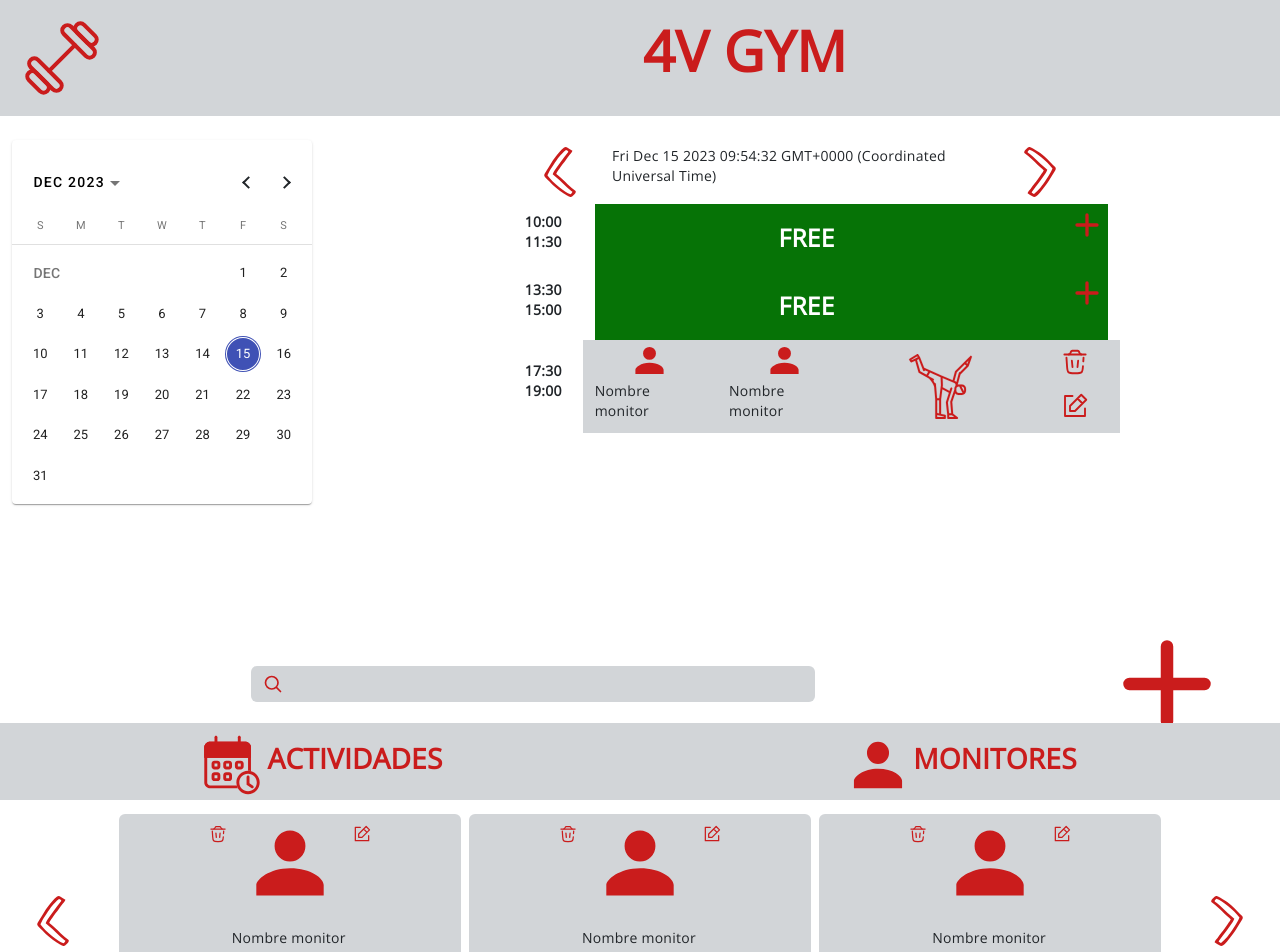
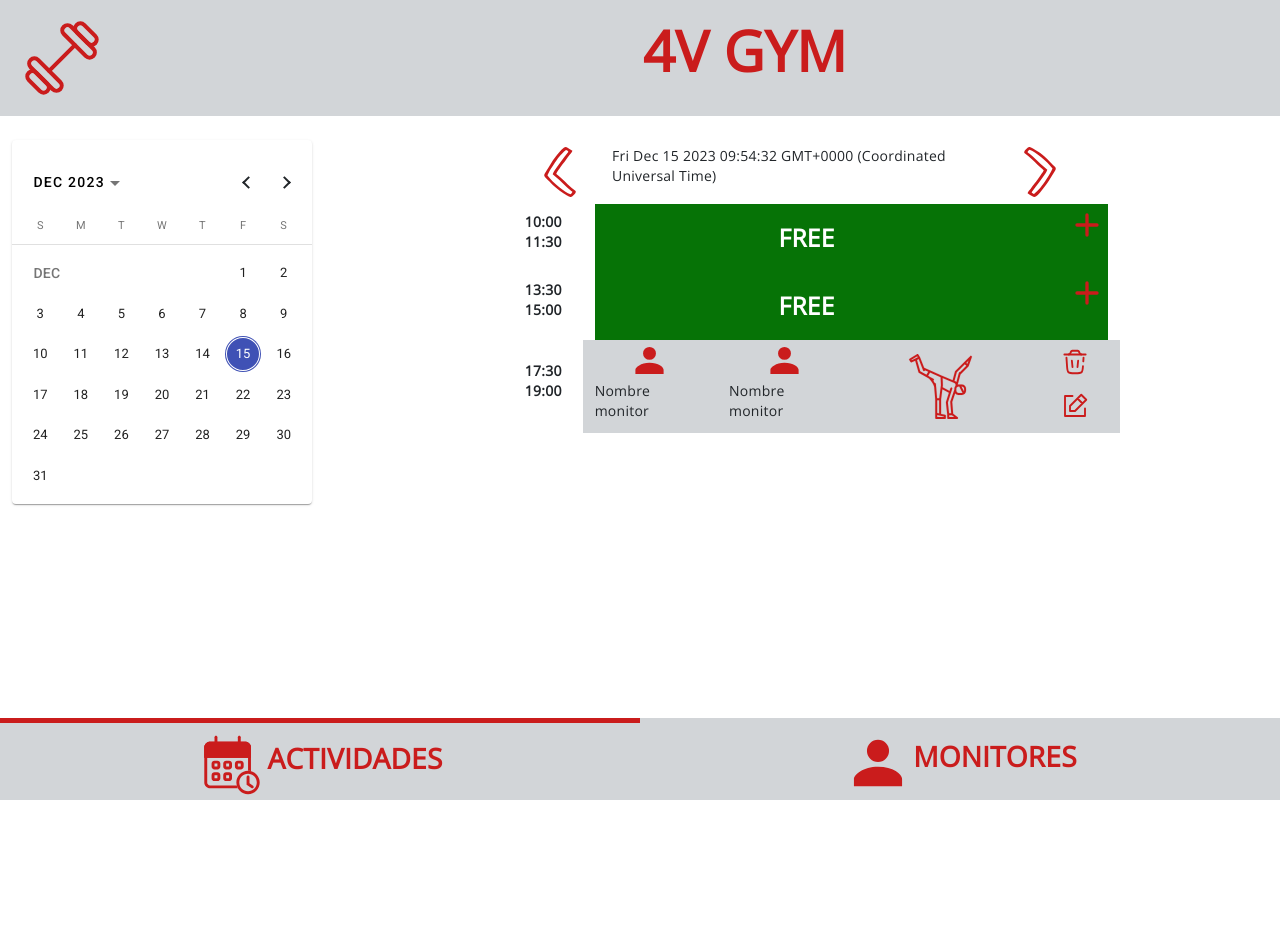
Before and after one commit to xportas/4v-gym-app, an Angular app in the folder 4v-gym-app/: page / in a window 1280 px wide. Shown: the top 952 px of the page. Built offline with nearby package versions, Linux system fonts and the light colour scheme; a web font is replaced by a local one.

Commit message:
feat(update) finished navbar bottom with navigation

```diff
--- a/4v-gym-app/src/app/app.component.html
+++ b/4v-gym-app/src/app/app.component.html
@@ -1,6 +1,7 @@
 <app-navbartop></app-navbartop>
 
-<app-schedule></app-schedule>
-<app-carousel></app-carousel>
+<app-schedule *ngIf="!showing_carousel"></app-schedule>
+<app-carousel *ngIf="showing_carousel"></app-carousel>
 
-<app-navbarbottom></app-navbarbottom>
+<!-- Primero bindeamos al hijo [], después el hijo devuelve nuevo valor al padre() -->
+<app-navbarbottom [showing_carousel]="showing_carousel" (carouselChanged)="onCarouselChanged($event)"></app-navbarbottom>
--- a/4v-gym-app/src/app/app.component.ts
+++ b/4v-gym-app/src/app/app.component.ts
@@ -18,6 +18,9 @@ export class AppComponent {
 
   showing_carousel: Boolean = false;
 
-
+  // Método del componente hijo que envía el nuevo valor al componente padre
+  onCarouselChanged(value: Boolean) {
+    this.showing_carousel = value;
+  }
 
 }
--- a/4v-gym-app/src/app/carousel/carousel.component.ts
+++ b/4v-gym-app/src/app/carousel/carousel.component.ts
@@ -1,5 +1,6 @@
 import { Component } from '@angular/core';
 import { ModalinstructorComponent } from '../modalinstructor/modalinstructor.component';
+import { InstructorService } from '../services/instructor.service';
 
 
 @Component({
--- a/4v-gym-app/src/app/dailyboard/dailyboard.component.html
+++ b/4v-gym-app/src/app/dailyboard/dailyboard.component.html
@@ -7,7 +7,7 @@
             <div class="row">
                 <div class="col-10 d-flex align-items-center justify-content-center pt-4"><span>FREE</span></div>
                 <div class="col-2 d-flex align-items-start justify-content-end">
-                    <button class="btn p-0">
+                    <button class="btn p-0" data-bs-toggle="modal" data-bs-target="#modal-add-activity">
                         <img src="../../assets/plus.svg">
                     </button>
                 </div>
@@ -23,7 +23,7 @@
             <div class="row">
                 <div class="col-10 d-flex align-items-center justify-content-center pt-4"><span>FREE</span></div>
                 <div class="col-2 d-flex align-items-start justify-content-end">
-                    <button class="btn p-0">
+                    <button class="btn p-0" data-bs-toggle="modal" data-bs-target="#modal-add-activity">
                         <img src="../../assets/plus.svg">
                     </button>
                 </div>
--- a/4v-gym-app/src/app/dailyboard/dailyboard.component.ts
+++ b/4v-gym-app/src/app/dailyboard/dailyboard.component.ts
@@ -1,10 +1,11 @@
 import { Component } from '@angular/core';
 import { ActivityboardComponent } from '../activityboard/activityboard.component';
+import { ModalactivityComponent } from '../modalactivity/modalactivity.component';
 
 @Component({
   selector: 'app-dailyboard',
   standalone: true,
-  imports: [ActivityboardComponent],
+  imports: [ActivityboardComponent, ModalactivityComponent],
   templateUrl: './dailyboard.component.html',
   styleUrl: './dailyboard.component.css'
 })
--- a/4v-gym-app/src/app/navbarbottom/navbarbottom.component.css
+++ b/4v-gym-app/src/app/navbarbottom/navbarbottom.component.css
@@ -21,7 +21,7 @@ span {
     border-top: 5px solid #ca1c1c
 }
 
-#selectable:active {
+.selected-true {/* style when is selected */
     border-top: 5px solid #ca1c1c
 }
 
--- a/4v-gym-app/src/app/navbarbottom/navbarbottom.component.html
+++ b/4v-gym-app/src/app/navbarbottom/navbarbottom.component.html
@@ -1,12 +1,12 @@
 <nav class="navbar fixed-bottom navbar-light" id="no-gutters">
     <div class="container-fluid d-flex p-0">
-        <div class="col-6 align-items-center  justify-content-center d-flex" id="selectable">
+        <div class="col-6 align-items-center  justify-content-center d-flex" id="selectable" (click)="goSchedule()" [ngClass]="showing_carousel ? '' : 'selected-true'">
             <div class="col-6 text-center">
                 <img src="../../assets/calendarclock.svg" class="img-fluid" alt="activities-logo">
                 <span>ACTIVIDADES</span>
             </div>
         </div>
-        <div class="col-6 align-items-center  justify-content-center d-flex" id="selectable">
+        <div class="col-6 align-items-center  justify-content-center d-flex" id="selectable" (click)="goInstructors()" [ngClass]="showing_carousel ? 'selected-true' : ''">
             <div class="col-6 text-center">
                 <img src="../../assets/person.svg" class="img-fluid" alt="instructor-logo">
                 <span>MONITORES</span>
--- a/4v-gym-app/src/app/navbarbottom/navbarbottom.component.ts
+++ b/4v-gym-app/src/app/navbarbottom/navbarbottom.component.ts
@@ -1,13 +1,31 @@
-import { Component } from '@angular/core';
+import { Component, Input, Output, EventEmitter } from '@angular/core';
+import {NgClass} from '@angular/common';
 
 @Component({
   selector: 'app-navbarbottom',
   standalone: true,
-  imports: [],
+  imports: [NgClass],
   templateUrl: './navbarbottom.component.html',
   styleUrl: './navbarbottom.component.css'
 })
 export class NavbarbottomComponent {
 
+  //Recibimos variable del padre
+  @Input() showing_carousel?: Boolean;
+  //Enviamos del hijo (este componente) al padre
+  @Output() carouselChanged = new EventEmitter<Boolean>();
+
+  goSchedule(){
+    this.showing_carousel = false;
+    this.carouselChanged.emit(this.showing_carousel);
+  }
+
+  goInstructors(){
+    this.showing_carousel = true;
+    this.carouselChanged.emit(this.showing_carousel);
+  }
+
+
+
 
 }
--- a/4v-gym-app/src/app/schedule/schedule.component.html
+++ b/4v-gym-app/src/app/schedule/schedule.component.html
@@ -1,9 +1,4 @@
 <div class="container-fluid">
-
-    <!-- BUTTON AUXILIAR PARA MOSTRAR MODAL
-    <button class="btn" data-bs-toggle="modal" data-bs-target="#modal-add-activity">
-        mostrar
-    </button> -->
 
     <app-modalactivity></app-modalactivity>
 
--- a/4v-gym-app/src/app/services/instructor.service.ts
+++ b/4v-gym-app/src/app/services/instructor.service.ts
@@ -40,5 +40,8 @@ export class InstructorService {
 
   instructors: Instructor[] = this.getInstructors();
 
+  addInstructor(inst:Instructor) {
+    this.instructors.push(inst);
+  }
 
 }
```
